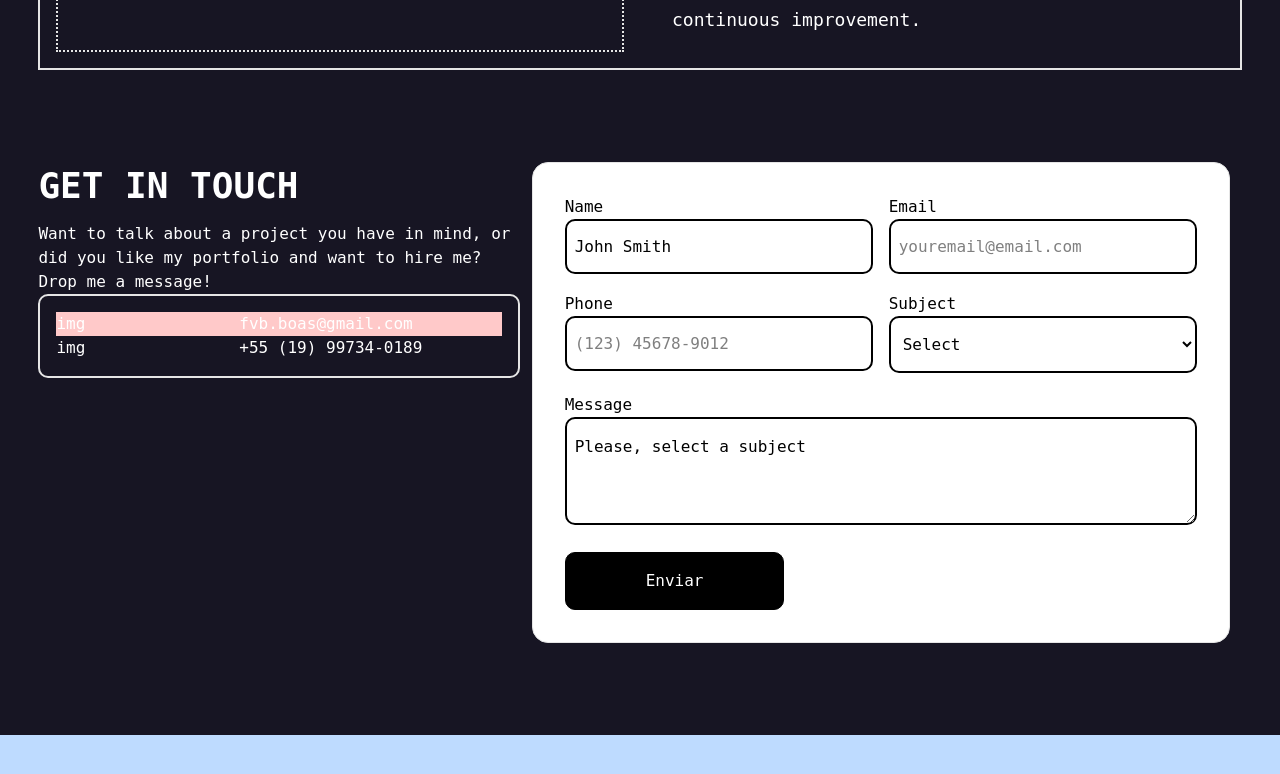
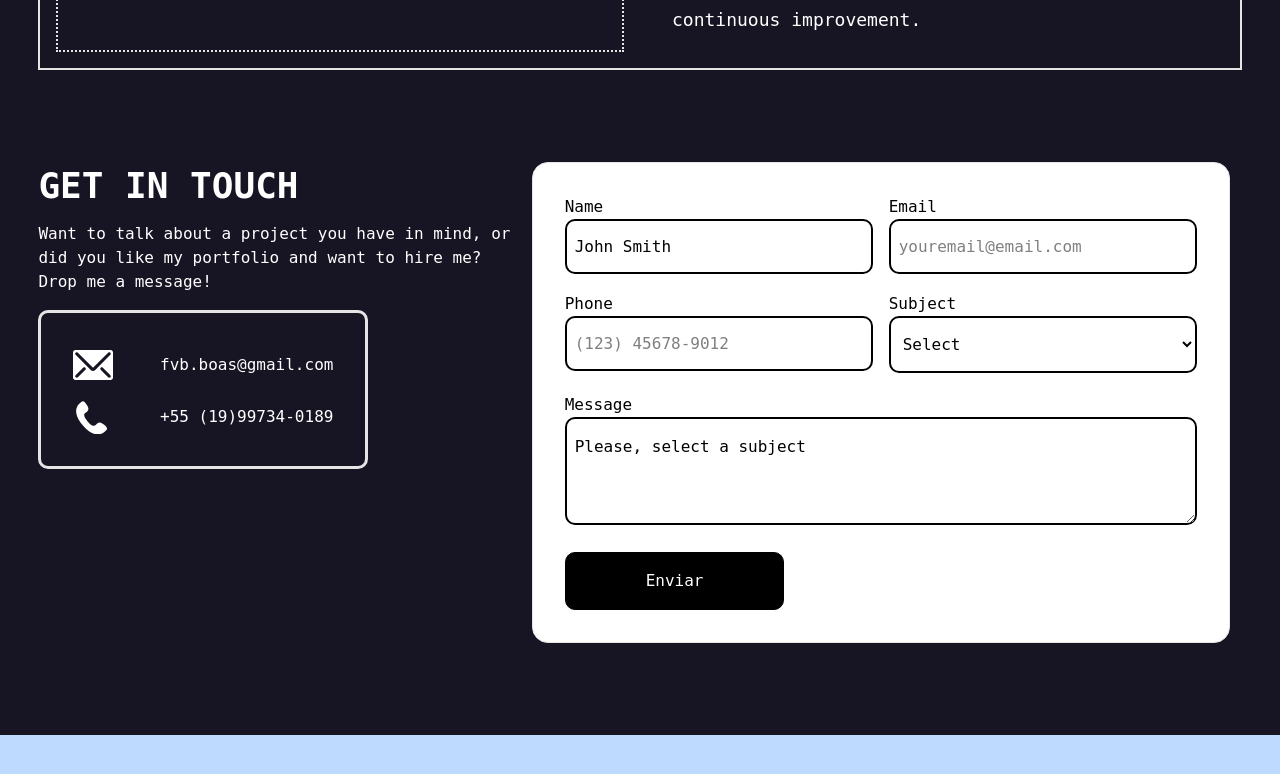
Before and after one commit to filipesvb/my-portfolio, a React (Vite) app: page / in a window 1280 px wide. Shown: the part 3142-3916 px from the top of the page. Built offline with nearby package versions, Linux system fonts and the light colour scheme; a web font is replaced by a local one.

Commit message:
feat: added contact details container beneath section description

```diff
--- /dev/null
+++ b/src/components/icons/EmailLetter.tsx
@@ -0,0 +1,18 @@
+import { SVGProps } from "react"
+
+export function EmailFill16(props: SVGProps<SVGSVGElement>) {
+  return (
+    <svg
+      xmlns="http://www.w3.org/2000/svg"
+      viewBox="0 0 16 16"
+      width="2.5em"
+      height="2.5em"
+      {...props}
+    >
+      <path
+        fill="currentColor"
+        d="M15 2H1c-.55 0-1 .45-1 1v10c0 .55.45 1 1 1h14c.55 0 1-.45 1-1V3c0-.55-.45-1-1-1M4.94 9.94l-3 3c-.12.12-.28.18-.44.18s-.32-.06-.44-.18a.63.63 0 0 1 0-.88l3-3c.24-.24.64-.24.88 0c.25.24.25.64 0 .88m10 3c-.12.12-.28.18-.44.18s-.32-.06-.44-.18l-3-3a.63.63 0 0 1 0-.88c.24-.24.64-.24.88 0l3 3c.25.24.25.64 0 .88m0-9L8.8 10.09c-.22.22-.51.33-.8.33s-.58-.11-.8-.33L1.06 3.94c-.24-.24-.24-.64 0-.88s.64-.24.88 0L8 9.12l6.06-6.06c.24-.24.64-.24.88 0c.25.24.25.64 0 .88"
+      ></path>
+    </svg>
+  )
+}
--- /dev/null
+++ b/src/components/icons/Phone.tsx
@@ -0,0 +1,18 @@
+import { SVGProps } from "react";
+
+export function Phone(props: SVGProps<SVGSVGElement>) {
+  return (
+    <svg
+      xmlns="http://www.w3.org/2000/svg"
+      viewBox="0 0 26 26"
+      width="2.3em"
+      height="2.1em"
+      {...props}
+    >
+      <path
+        fill="currentColor"
+        d="M22.386 18.026c-1.548-1.324-3.119-2.126-4.648-.804l-.913.799c-.668.58-1.91 3.29-6.712-2.234c-4.801-5.517-1.944-6.376-1.275-6.951l.918-.8c1.521-1.325.947-2.993-.15-4.71l-.662-1.04C7.842.573 6.642-.552 5.117.771l-.824.72c-.674.491-2.558 2.087-3.015 5.119c-.55 3.638 1.185 7.804 5.16 12.375c3.97 4.573 7.857 6.87 11.539 6.83c3.06-.033 4.908-1.675 5.486-2.272l.827-.721c1.521-1.322.576-2.668-.973-3.995z"
+      ></path>
+    </svg>
+  )
+}
--- a/src/pages/Home/components/ContactSection/components/ContactForm/index.tsx
+++ b/src/pages/Home/components/ContactSection/components/ContactForm/index.tsx
@@ -40,6 +40,7 @@ const ContactForm = () => {
         name,
         email,
         message,
+        subject
       }),
     });
 
@@ -51,8 +52,13 @@ const ContactForm = () => {
     }
   };
 
+  const testHandleSubmit = async (e) => {
+    e.preventDefault();
+    console.log('enviado')
+  }
+
   return (
-    <form className=" p-8  text-black flex flex-col gap-5" onSubmit={handleSubmit}>
+    <form className=" p-8  text-black flex flex-col gap-5" onSubmit={testHandleSubmit}>
       <fieldset className="grid grid-cols-2 grid-rows-2 gap-4">
         <label>
           <span className="">{t('form.name.label')}</span>
@@ -102,6 +108,7 @@ const ContactForm = () => {
             <select
               className={`w-full h-full border-0 outline-0 ${formInputStyle}`}
               onChange={(e) => {setSubject(e.target.value)}}
+              required
             >
               <option value="default" selected disabled>
                 {t('form.assunto.placeholder')}
--- a/src/pages/Home/components/ContactSection/components/ContactInfo/index.tsx
+++ b/src/pages/Home/components/ContactSection/components/ContactInfo/index.tsx
@@ -1,13 +1,24 @@
+import { EmailFill16 } from "@/components/icons/EmailLetter";
+import { Phone } from "@/components/icons/Phone";
+
 const ContactInfo = () => {
   return (
-    <div className="border-2 rounded-lg p-4">
-      <div className="w-full flex gap-2 bg-red-200">
-        <h2 className="flex-2/5">img</h2>
-        <a className="flex-3/5">fvb.boas@gmail.com</a>
+    <div className="mt-4 border-3 rounded-lg p-8 max-w-[330px] space-y-4">
+      <div className=" flex  items-center gap-2">
+        <div className="flex-1/5 flex items-center">
+          <EmailFill16 />
+        </div>
+        <div className="flex-4/5 flex justify-end">
+          <a className="">fvb.boas@gmail.com</a>
+        </div>
       </div>
-      <div className="w-full flex gap-2">
-        <h2 className="flex-2/5">img</h2>
-        <a className="flex-3/5">+55 (19) 99734-0189</a>
+      <div className="flex items-center gap-2">
+        <div className="flex-1/5 flex items-center">
+          <Phone />
+        </div>
+        <div className="flex-4/5 flex justify-end">
+          <a className="">+55 (19)99734-0189</a>
+        </div>
       </div>
     </div>
   )
```
Also changed, not shown: 1 other file (tests, documents, lock files or other folders).
